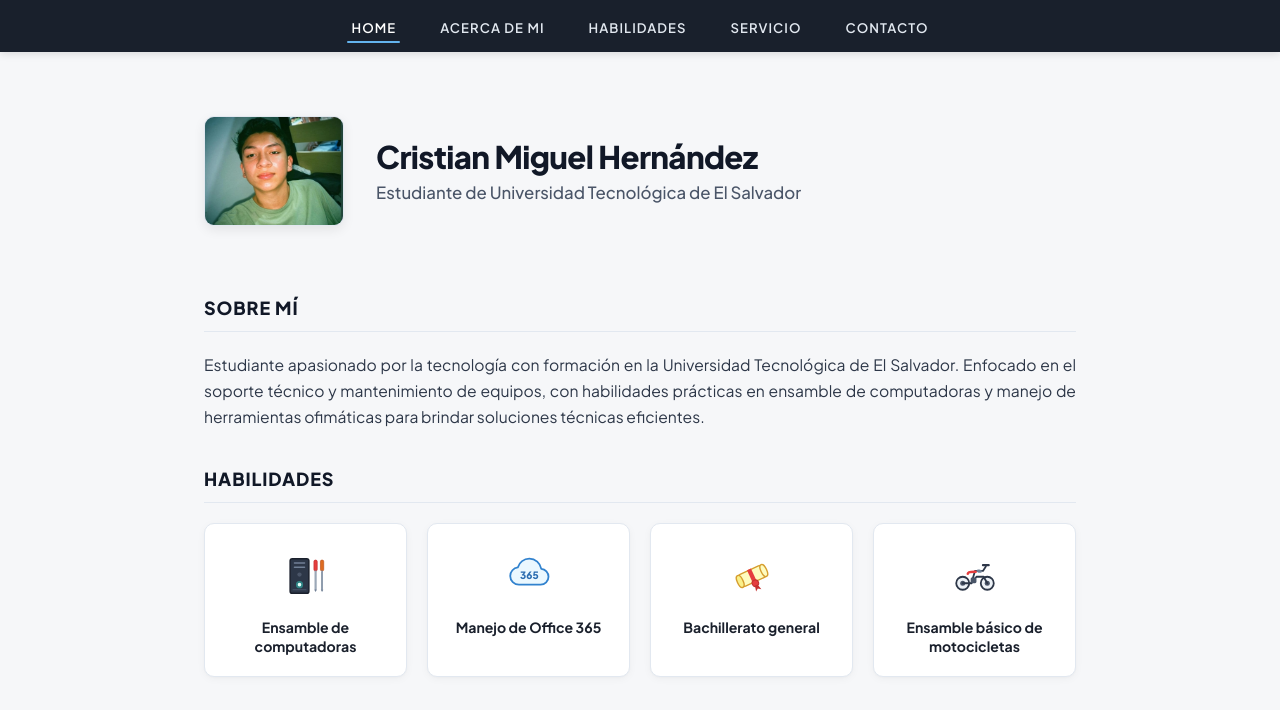
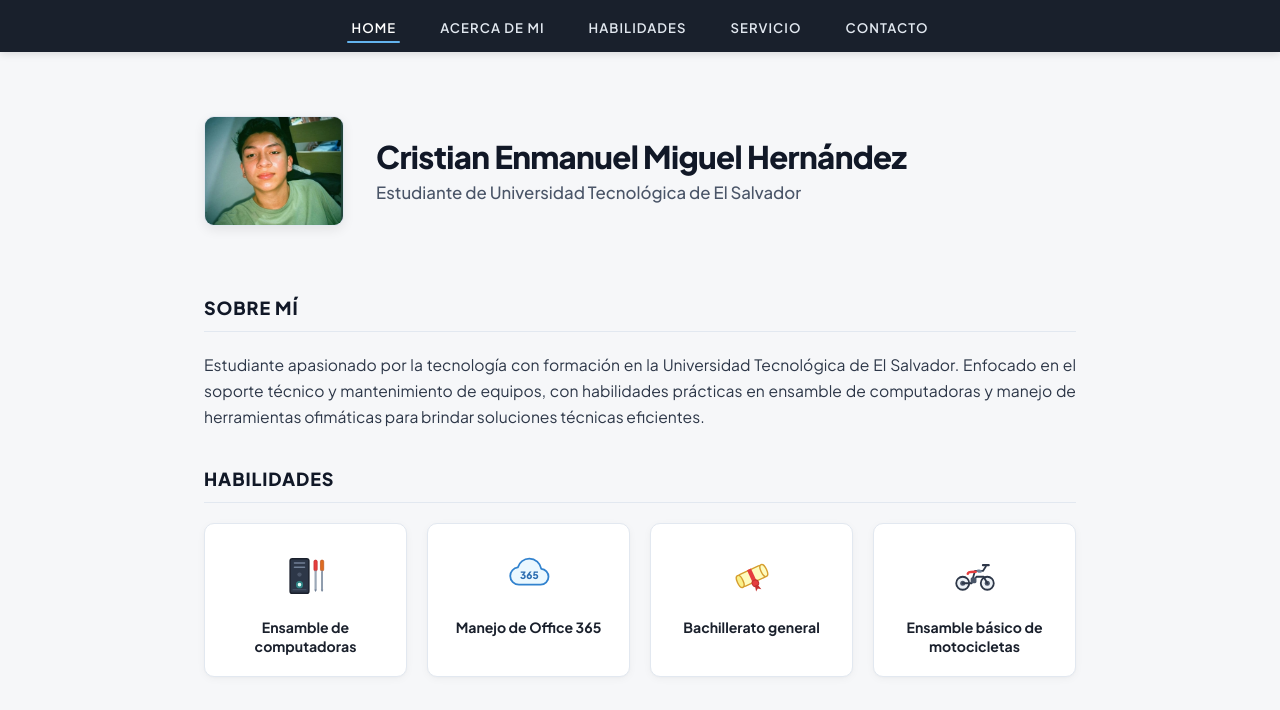
Before and after one commit to Crixx123/portafolio-cv, a plain HTML site: page index.html in a window 1280 px wide. Shown: the top 710 px of the page. Drawn offline with Linux system fonts and the light colour scheme.

Commit message:
Update index.html

```diff
--- a/index.html
+++ b/index.html
@@ -41,7 +41,7 @@
         </div>
       </div>
       <div class="profile-info">
-        <h1 class="profile-name">Cristian Miguel Hernández</h1>
+        <h1 class="profile-name">Cristian Enmanuel Miguel Hernández</h1>
         <p class="profile-subtitle">Estudiante de Universidad Tecnológica de El Salvador</p>
       </div>
     </section>
```
